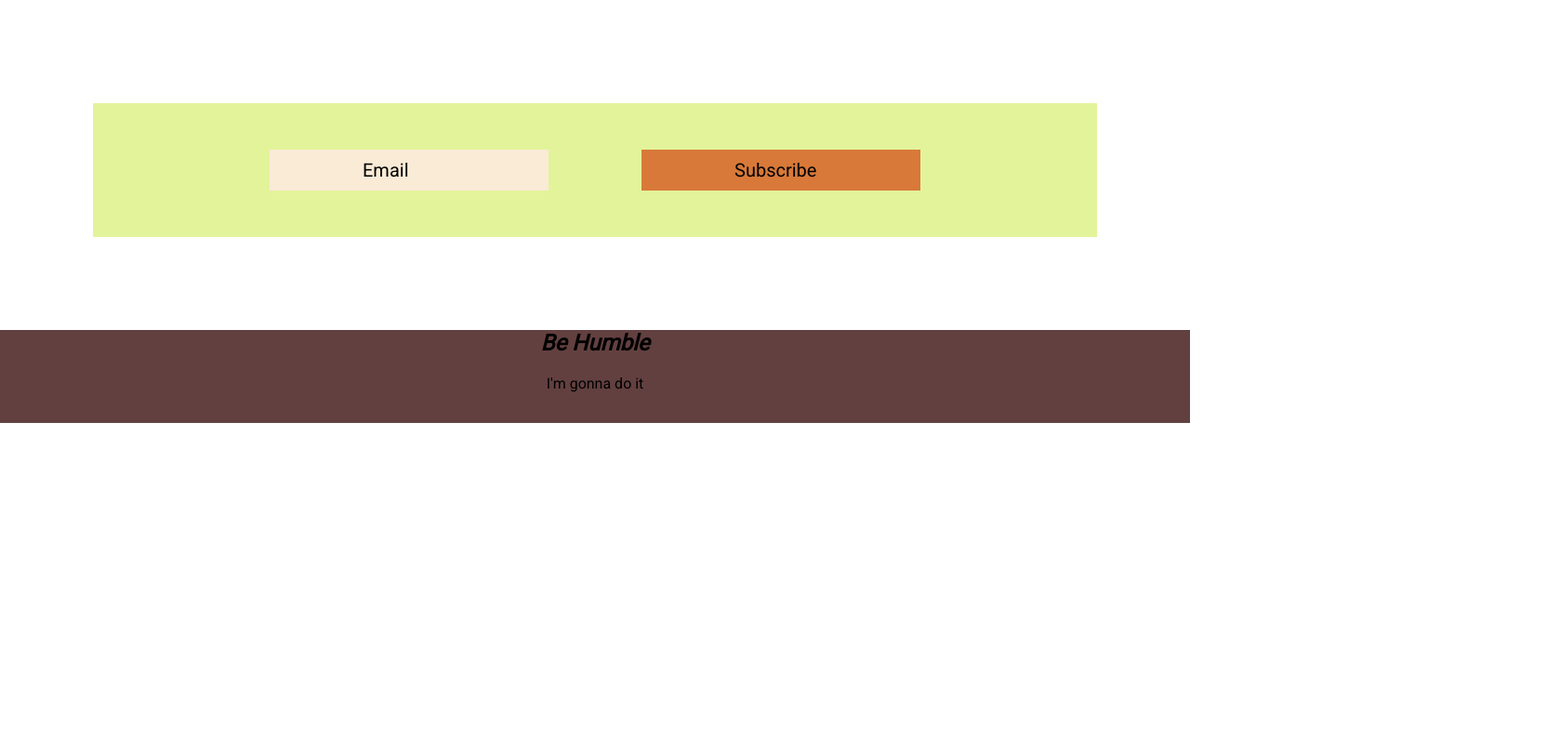
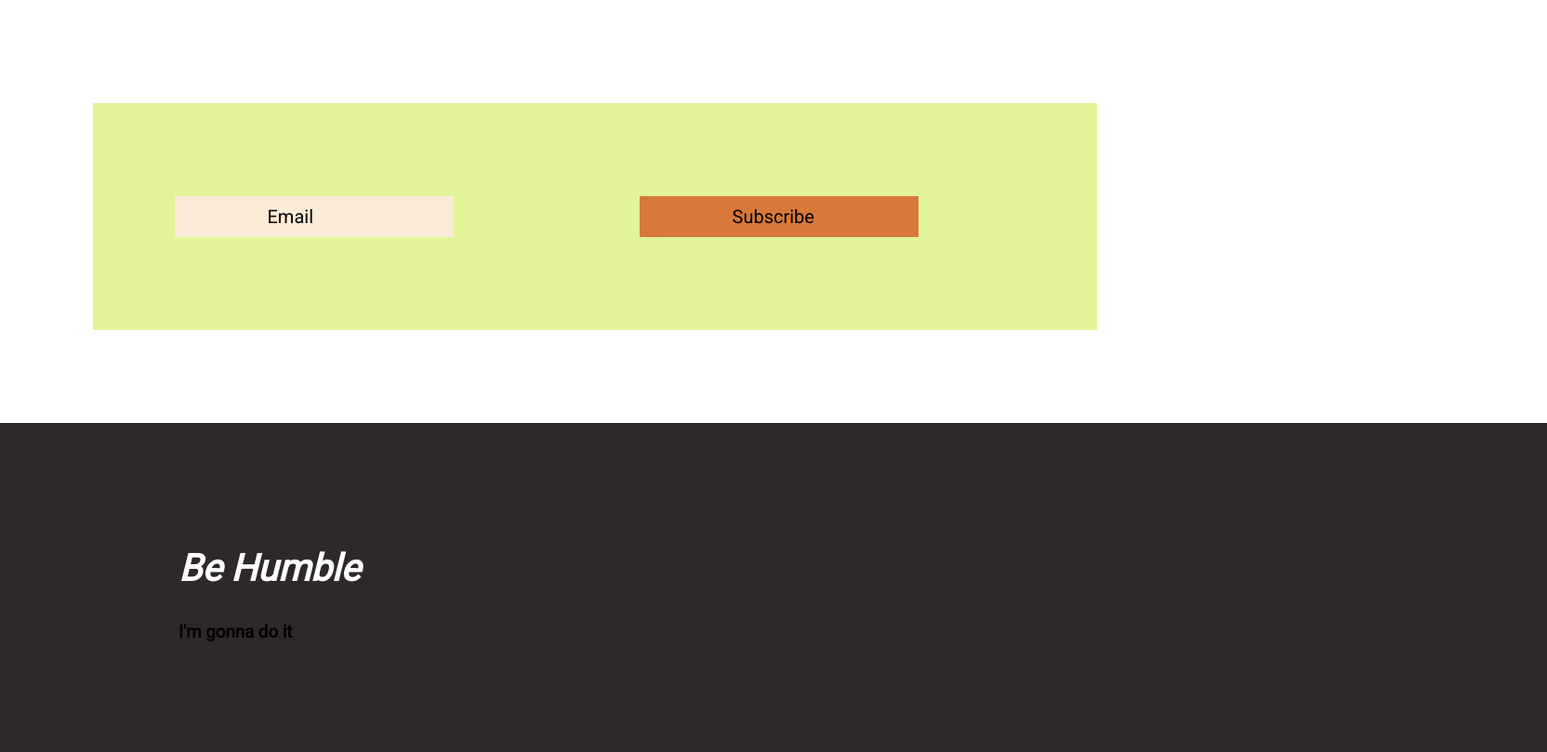
Before and after one commit to Sosukhin/Assignment-Repo, a plain HTML site: page First Assignment/index.html in a window 1280 px wide. Shown: the part 3112-3921 px from the top of the page at 93% size, 1664 px wide, since content can reach past the window. Before the commit the page ends 3567 px from the top, so only its background shows below. Drawn offline with Linux system fonts and the light colour scheme.

Commit message:
abar commit

```diff
--- a/First Assignment/index.html
+++ b/First Assignment/index.html
@@ -150,15 +150,16 @@
 
     </section>
     <!--last part-->
-    <footer>
-        <div class="footer-design ">
-            <h2 class="footer-part"><i>Be Humble</i></h2>
+    <section>
+        <footer>
+            <div class="footer-design ">
+                <h2><i>Be Humble</i></h2>
 
-            <p>I'm gonna do it</p>
-        </div>
+                <h3>I'm gonna do it</h3>
+            </div>
 
-    </footer>
-
+        </footer>
+    </section>
 </body>
 
 </html>
--- a/First Assignment/style.css
+++ b/First Assignment/style.css
@@ -9,9 +9,18 @@ h1 {
 
 }
 
+h2 {
+    font-size: 40px;
+    color: white;
+
+
+}
+
 h3 {
     font: 30px;
+
 }
+
 
 .container {
     position: relative;
@@ -48,7 +57,7 @@ h3 {
     top: 50%;
     left: 50%;
     transform: translate(-50%, -50%);
-    display: ;
+
 }
 
 /*.flexible-container {
@@ -69,6 +78,7 @@ h3 {
     border-radius: 5%;
 }
 
+/*part two*/
 .donate-today {
     text-align: center;
 }
@@ -135,10 +145,12 @@ footer p {
 
 /*part five*/
 .flex-update {
+
     display: flex;
     justify-content: center;
     background-color: rgb(227, 243, 154);
     margin: 100px;
+
 }
 
 
@@ -146,35 +158,32 @@ footer p {
 .flex-update>div {
     background-color: #db6868;
     width: 100px;
-    margin: 50px;
+    margin: 100px;
     padding: 10px 100px 10px 100px;
     font-size: 20px;
 }
 
 #flex-design {
     text-align: left;
-
+    margin-left: -5px;
     background-color: antiquewhite;
 }
 
 #secondflex-design {
     text-align: left;
 
+
     background-color: rgb(216, 121, 57);
 }
 
 /*last part*/
-.footer-part {
-    text-align: center;
 
-}
 
 .footer-design {
 
-    height: 100px;
+    width: 100%;
+    padding: 100px 15%;
+    background-color: rgb(46, 40, 40);
 
-    text-decoration: wavy;
-    text-align: center;
-    background-color: rgb(99, 64, 64);
 
 }
```
